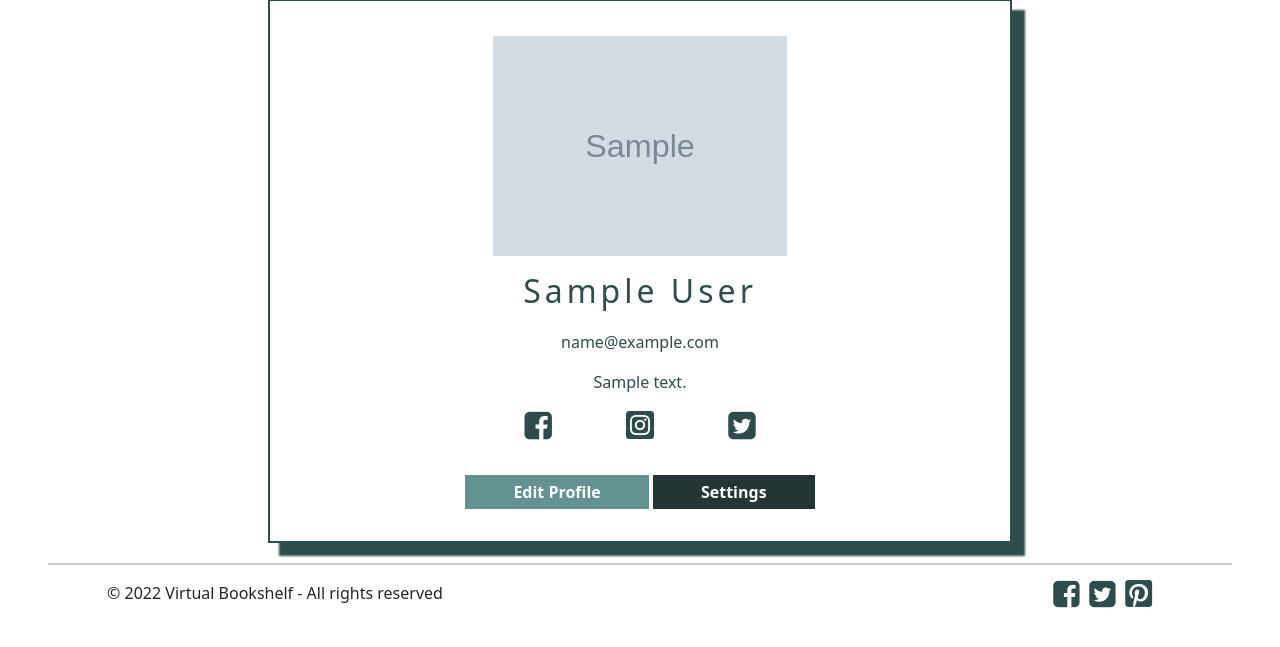
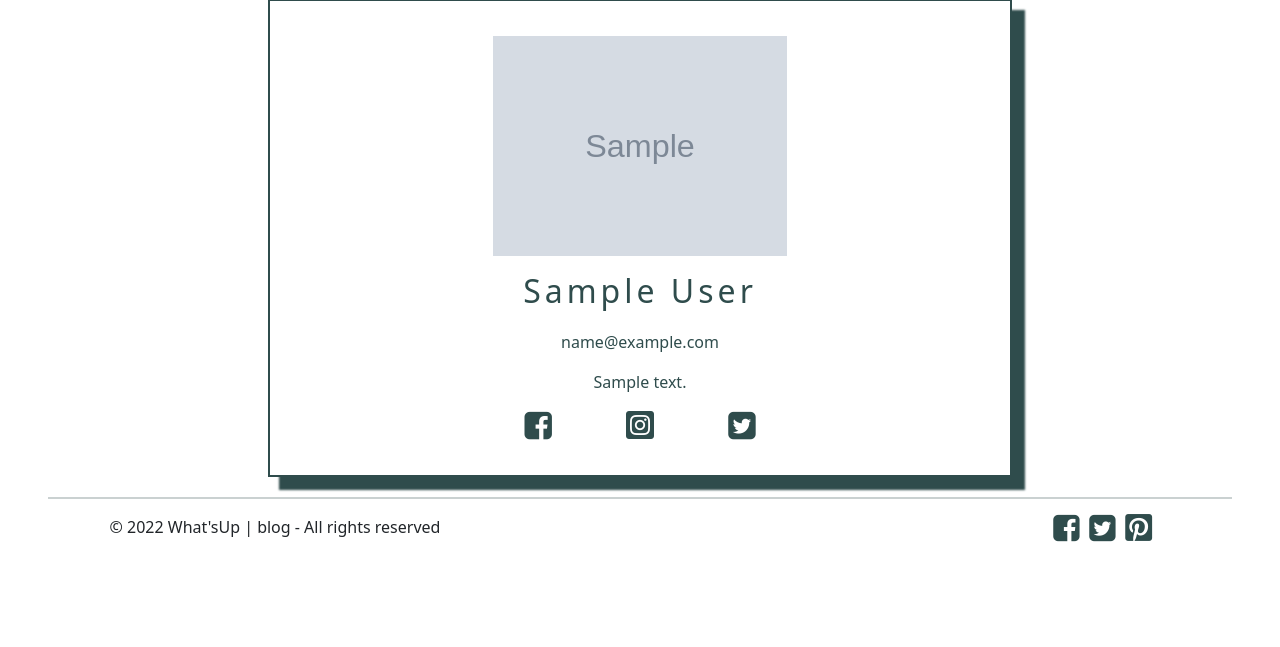
Before and after one commit to Code-Institute-Submissions/biareiam-travellifestyleblog_JulyResub, a Django app: page /members/1/profile/ in a window 1280 px wide. Shown: the part 89-736 px from the top of the page. Run offline with Django 3.2, Linux system fonts and the light colour scheme; a user stored in the database is signed in; tables that the repository leaves empty hold one stand-in row (values such as "Sample post"); grey boxes marked "Sample" are stand-in pictures; some libraries are stand-ins or nearby versions.

```diff
--- a/members/templates/registration/user_profile.html
+++ b/members/templates/registration/user_profile.html
@@ -25,16 +25,6 @@
                             <a href="{{ page_user.instagram_url }}"><i class="fab fa-instagram-square fa-2x"></i></a>
                             <a href="{{ page_user.twitter_url }}"><i class="fa fa-twitter-square fa-2x"></i></a>
                         </div>
-                        {% if user.is_authenticated %}
-
-                        <div class="update-profile">
-                            <button type="button" class="btn btn-outline-success button btn-edit-profile"><a
-                                    href="{% url 'edit_profile' user.profile.id %}">Edit Profile</a></button>
-                            <button type="button" class="btn btn-outline-danger button btn-setting"><a
-                                    href="{% url 'setting' %}">Settings</a></button>
-                        </div>
-
-                        {% endif %}
 
                     </div>
                 </div>
--- a/static/css/style.css
+++ b/static/css/style.css
@@ -568,6 +568,7 @@
     text-align: center;
     text-decoration: none;
     margin-top: 5rem;
+    margin-bottom: -3rem;
 }
 
 .btn-category:hover,
@@ -677,8 +678,8 @@
 .cat {
     padding-bottom: 7rem;
     padding-top: 3rem;
-}
-
+
+}
 .category-add {
     box-shadow: 12px 12px 2px 1px #2f4c4c;
     max-width: 26rem;
@@ -697,6 +698,7 @@
     text-transform: uppercase;
     text-align: center;
     padding-bottom: 2rem;
+    font-size: 1.7rem;
 }
 
 .form-categories label {
@@ -848,17 +850,17 @@
 
 
 /*------------- Login ------------------*/
-.login,
-.register {
+.login, .register {
     margin: auto;
     width: 40%;
-    margin-top: -1rem;
+    margin-top: 1.5rem;
     padding-bottom: 0.5rem;
     box-shadow: 12px 12px 2px 1px #2f4c4c;
     border: 2px solid #2f4c4c;
     padding-left: 2rem;
     padding-right: 2rem;
-    margin-bottom: 2.9rem;
+    margin-bottom: 2.2rem;
+
 }
 
 
@@ -1638,6 +1640,7 @@
 
     .content-card {
         margin-bottom: -1rem;
+        margin-top: 1.5rem;
     }
 
     .g-bg-secondary {
--- a/templates/base.html
+++ b/templates/base.html
@@ -128,7 +128,7 @@
         <div class="row footer-icon">
             <div class="col-md-6">
                 <div class="copyright">
-                    <p>© 2022 Virtual Bookshelf - All rights reserved</p>
+                    <p>© 2022 What'sUp | blog - All rights reserved</p>
                 </div>
             </div>
             <div class="col-md-6 icon">
--- a/travellifestyleblog22/forms.py
+++ b/travellifestyleblog22/forms.py
@@ -1,7 +1,7 @@
 from django import forms
 from .models import Post, Category, Comment
 
-choices = Category.objects.all().values_list('name','name')
+choices = Category.objects.all().values_list('name', 'name')
 
 choice_list = []
 
@@ -12,32 +12,31 @@ for item in choices:
 class PostForm(forms.ModelForm):
     class Meta:
         model = Post
-        fields = ('post_title','author','category','image', 'content')
+        fields = ('post_title', 'author', 'category', 'image', 'content')
         widgets = {
-            'post_title':forms.TextInput(attrs={'class':'form-control' }),
-            'author':forms.Select(attrs={'class':'form-control'}),
-            'category': forms.Select(choices=choice_list, attrs={'class':'form-control'}),
-            #'featured_image':forms.TextInput(attrs={'class':'form-control'}),
-            'content':forms.Textarea(attrs={'class':'form-control'}),
+            'post_title': forms.TextInput(attrs={'class': 'form-control'}),
+            'author': forms.Select(attrs={'class': 'form-control'}),
+            'category': forms.Select(choices=choice_list, attrs={'class': 'form-control'}),
+            'content': forms.Textarea(attrs={'class': 'form-control'}),
+        }
 
-        }
 
 class EditForm(forms.ModelForm):
     class Meta:
         model = Post
         fields = ('post_title', 'category', 'image', 'content')
         widgets = {
-            'post_title':forms.TextInput(attrs={'class':'form-control'}),
-            #'featured_image':forms.TextInput(attrs={'class':'form-control'}),
-            'category': forms.Select(choices=choice_list, attrs={'class':'form-control'}),
-            'content':forms.Textarea(attrs={'class':'form-control'}),
+            'post_title': forms.TextInput(attrs={'class': 'form-control'}),
+            'category': forms.Select(choices=choice_list, attrs={'class' : 'form-control'}),
+            'content': forms.Textarea(attrs={'class': 'form-control'}),
         }
+
 
 class CommentForm(forms.ModelForm):
     class Meta:
         model = Comment
-        fields = ('name','body')
+        fields = ('name', 'body')
         widgets = {
-            'name':forms.TextInput(attrs={'class':'form-control'}),
-            'body':forms.Textarea(attrs={'class':'form-control'}),
+            'name': forms.TextInput(attrs={'class': 'form-control'}),
+            'body': forms.Textarea(attrs={'class':'form-control'}),
         }
```
Also changed, not shown: travellifestyleblog22/models.py (+4 -9 lines), travellifestyleblog22/views.py (+18 -13 lines).
